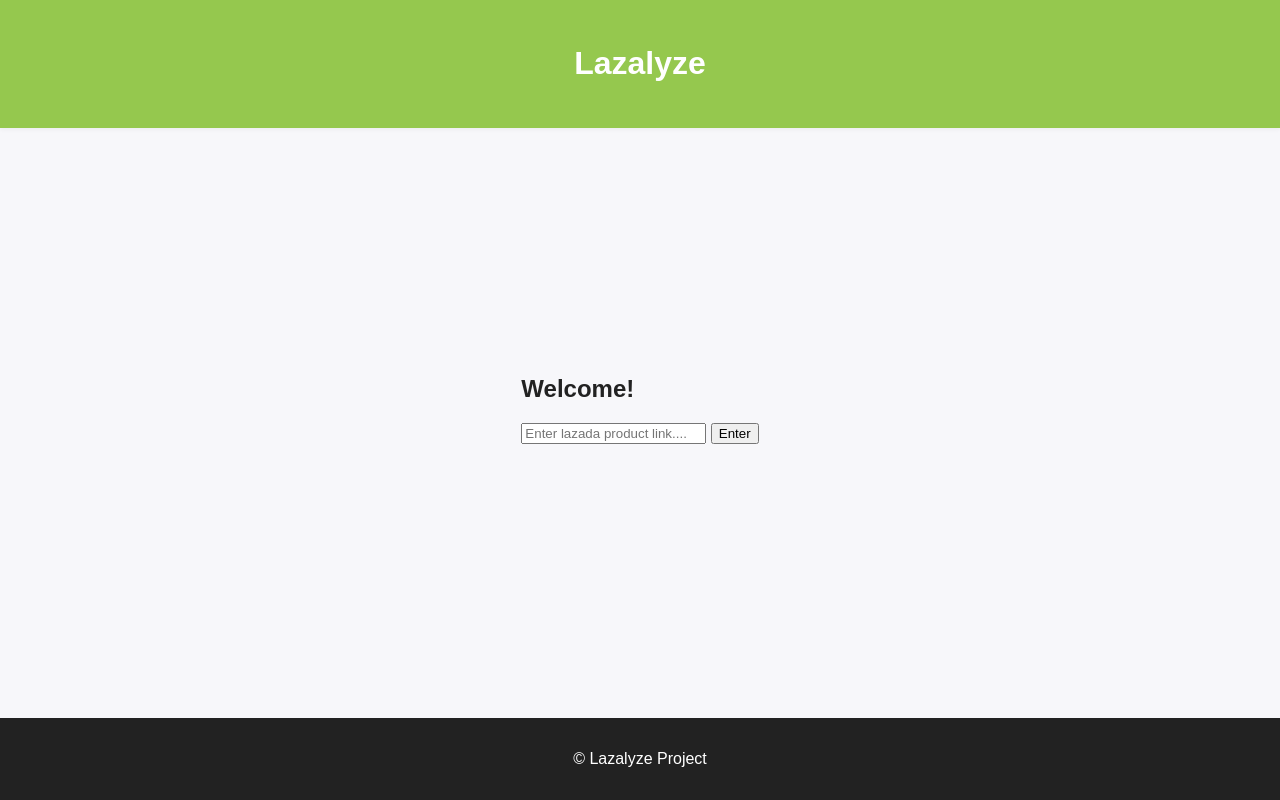
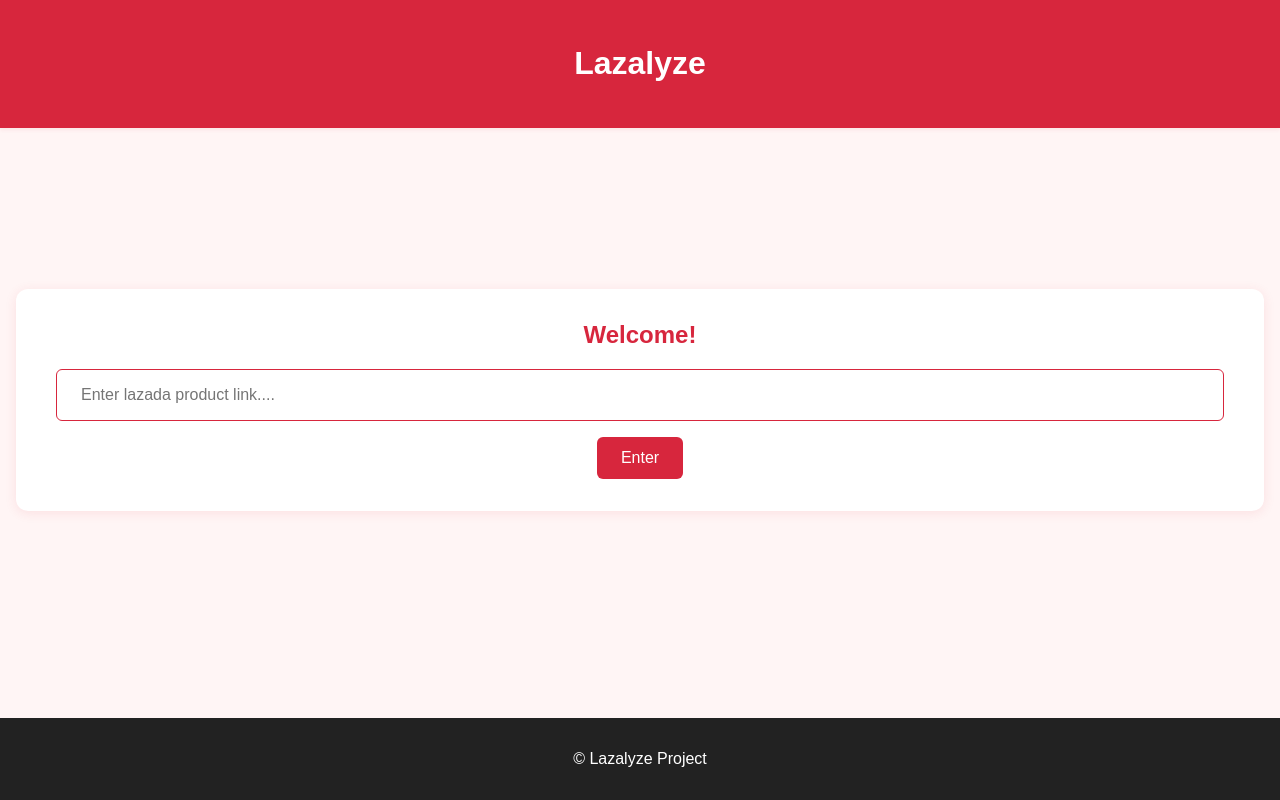
Before and after one commit to usergaia/lazalyze, a Flask app: page / in a window 1280 px wide. Run offline with Flask 3, Linux system fonts and the light colour scheme.

Commit message:
ui update

```diff
--- a/static/styles.css
+++ b/static/styles.css
@@ -1,17 +1,17 @@
 body {
     font-family: Arial, sans-serif;
-    background: #f7f7fa;
+    background: #fff5f5;
     margin: 0;
     padding: 0;
     color: #222;
 }
 
 header {
-    background: #95c84e;
+    background: #d7263d;
     color: #fff;
     padding: 1.5rem 0;
     text-align: center;
-    box-shadow: 0 2px 4px rgba(0,0,0,0.04);
+    box-shadow: 0 2px 4px rgba(215,38,61,0.08);
 }
 
 main {
@@ -33,15 +33,121 @@ footer {
     left: 0;
 }
 
-.home-container {
+.inpField-container {
     background: #fff;
     padding: 2rem 2.5rem;
     border-radius: 12px;
-    box-shadow: 0 2px 12px rgba(78,84,200,0.08);
+    box-shadow: 0 2px 12px rgba(215,38,61,0.10);
     text-align: center;
+    max-width: 1200px; /* Increased width for longer input */
+    width: 100%;
 }
 
-.home-container h2 {
+.inpField-container h2 {
     margin-top: 0;
-    color: #95c84e;
+    color: #d7263d;
 }
+
+#userInput {
+    width: 100%;
+    padding: 1rem 1.5rem; /* 1rem vertical, 1.5rem horizontal */
+    border: 1px solid #d7263d;
+    border-radius: 6px;
+    font-size: 1rem;
+    box-sizing: border-box;
+    overflow-x: auto; /* Allow horizontal scrolling for very long text */
+}
+
+#enterBtn {
+    margin-top: 1rem;
+    background: #d7263d;
+    color: #fff;
+    border: none;
+    padding: 0.75rem 1.5rem; /* 0.75rem vertical, 1.5rem horizontal */
+    border-radius: 6px;
+    font-size: 1rem;
+    cursor: pointer;
+    transition: background-color 0.225s ease-in-out;
+}
+
+#enterBtn:hover {
+    background: #a61b2b;
+}
+
+.result-container {
+    background: #fff;
+    padding: 3.5rem 3.5rem;
+    border-radius: 24px;
+    box-shadow: 0 4px 24px rgba(215,38,61,0.14), 0 1.5px 8px rgba(215,38,61,0.08);
+    text-align: left;
+    max-width: 900px;
+    width: 100%;
+    margin: 3rem auto 0 auto;
+    margin-bottom: 3rem;
+    font-size: 1.08rem;
+    color: #333;
+    display: flex;
+    flex-direction: column;
+    align-items: center;
+    border: 1.5px solid #f3b6b6;
+    transition: box-shadow 0.2s;
+    margin-bottom: 8rem;
+}
+
+.result-container:hover {
+    box-shadow: 0 8px 32px rgba(215,38,61,0.22), 0 2px 12px rgba(215,38,61,0.12);
+    border-color: #f7d2d2;
+}
+
+.result-container pre {
+    background: #fff5f5;
+    padding: 2rem 2rem;
+    border-radius: 14px;
+    font-family: 'Fira Mono', 'Consolas', monospace;
+    font-size: 1rem;
+    color: #222;
+    white-space: pre-wrap;
+    word-break: break-all;
+    box-shadow: 0 1px 6px rgba(215,38,61,0.10);
+    width: 100%;
+    max-width: 100%;
+    margin: 0;
+    border: 1px solid #f3b6b6;
+}
+
+.result-flex {
+    justify-content: center;
+    align-items: flex-start;
+}
+
+.result-img-row {
+    display: flex;
+    flex-direction: row;
+    gap: 2rem;
+    justify-content: center;
+    align-items: flex-start;
+    width: 100%;
+}
+
+.result-img-combo {
+    display: flex;
+    flex-direction: row;
+    align-items: flex-start;
+    gap: 0;
+}
+
+.result-img {
+    max-width: 400px;
+    border: 1px solid #ccc;
+    border-radius: 8px;
+}
+
+.result-img-combo .gallery-img {
+    border-radius: 8px 0 0 8px;
+    border-right: none;
+}
+
+.result-img-combo .detail-img {
+    border-radius: 0 8px 8px 0;
+    border-left: none;
+}
```
